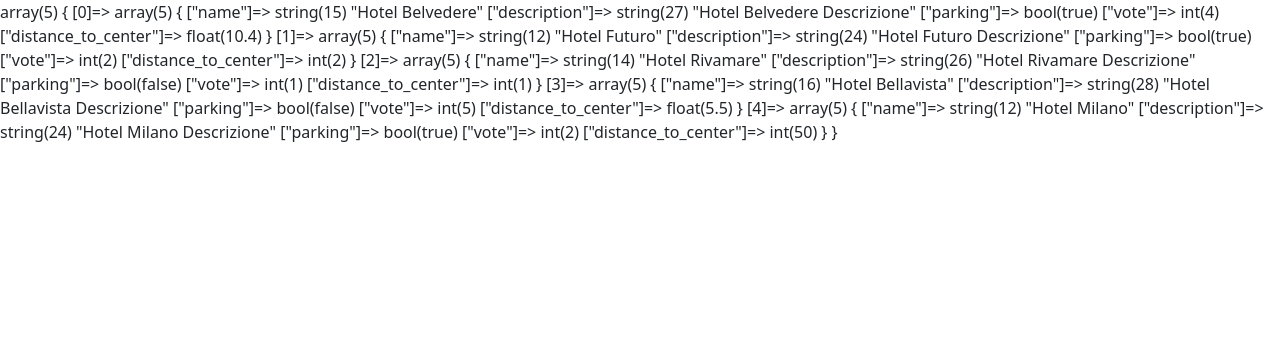
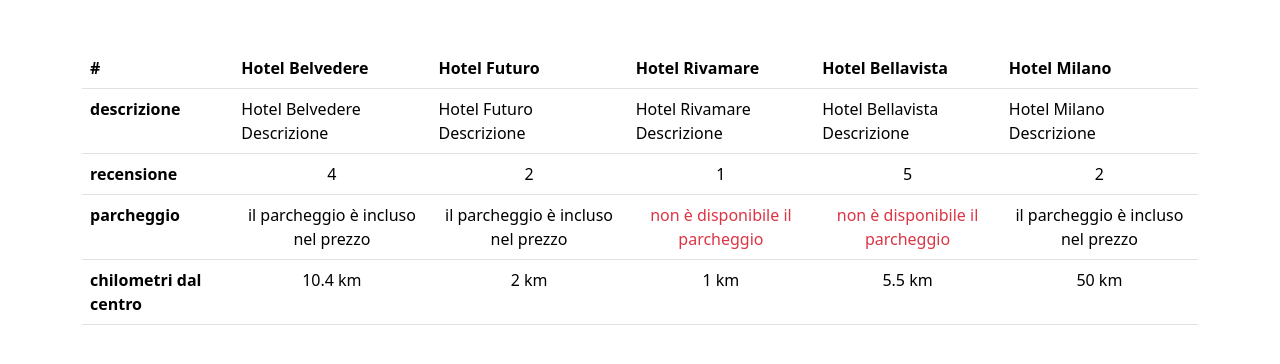
Before and after one commit to yamadicu/php-hotel, a PHP site: page / in a window 1280 px wide. Shown: the top 364 px of the page. Run offline with PHP 8.4, Linux system fonts and the light colour scheme.

Commit message:
fine compito

```diff
--- a/index.php
+++ b/index.php
@@ -53,9 +53,64 @@
 </head>
 <body>
 
-<?php
-var_dump($hotels);
-?>
+<div class="container mt-5">
+
+    <table class="table">
+        <thead>
+            <tr>
+                <th scope="col">#</th>
+                <?php
+            foreach ($hotels as $element){
+                echo '<th scope="col">' .$element['name'] .'</th>';
+            }
+            ?>
+        </tr>
+    </thead>
+    <tbody>
+        <!-- nome hotel -->
+        <tr>
+            <th scope="row">descrizione</th>
+            <?php
+            foreach ($hotels as $element){
+                echo '<td>' .$element['description'].'</td>';
+            }
+            ?>
+        </tr>
+        <!-- recensione -->
+        <tr>
+            <th scope="row">recensione</th>
+            <?php
+            foreach ($hotels as $element){
+                echo '<td class="text-center">' .$element['vote'].'</td>';
+            }
+            ?>
+        </tr>
+        <!-- disponibilità parcheggio -->
+        <tr>
+            <th scope="row">parcheggio</th>
+            <?php
+            foreach ($hotels as $element){
+                if($element['parking'] == true){
+                    echo '<td class="text-center">'.'il parcheggio è incluso nel prezzo'.'</td>';
+                }else{
+                    echo '<td class="text-center text-danger">'.'non è disponibile il parcheggio'.'</td>';
+                }
+            }
+            ?>
+        </tr>
+        <!-- distanza dal centro -->
+        <tr>
+            <th scope="row">chilometri dal centro</th>
+            <?php
+            foreach ($hotels as $element){
+                echo '<td class="text-center">' .$element['distance_to_center'].' km'.'</td>';
+            }
+            ?>
+        </tr>
+    </tbody>
+</table>
+
+</div>
 
 <script src="https://cdn.jsdelivr.net/npm/bootstrap@5.3.0-alpha3/dist/js/bootstrap.bundle.min.js" integrity="sha384-ENjdO4Dr2bkBIFxQpeoTz1HIcje39Wm4jDKdf19U8gI4ddQ3GYNS7NTKfAdVQSZe" crossorigin="anonymous"></script>
 </body>
```
